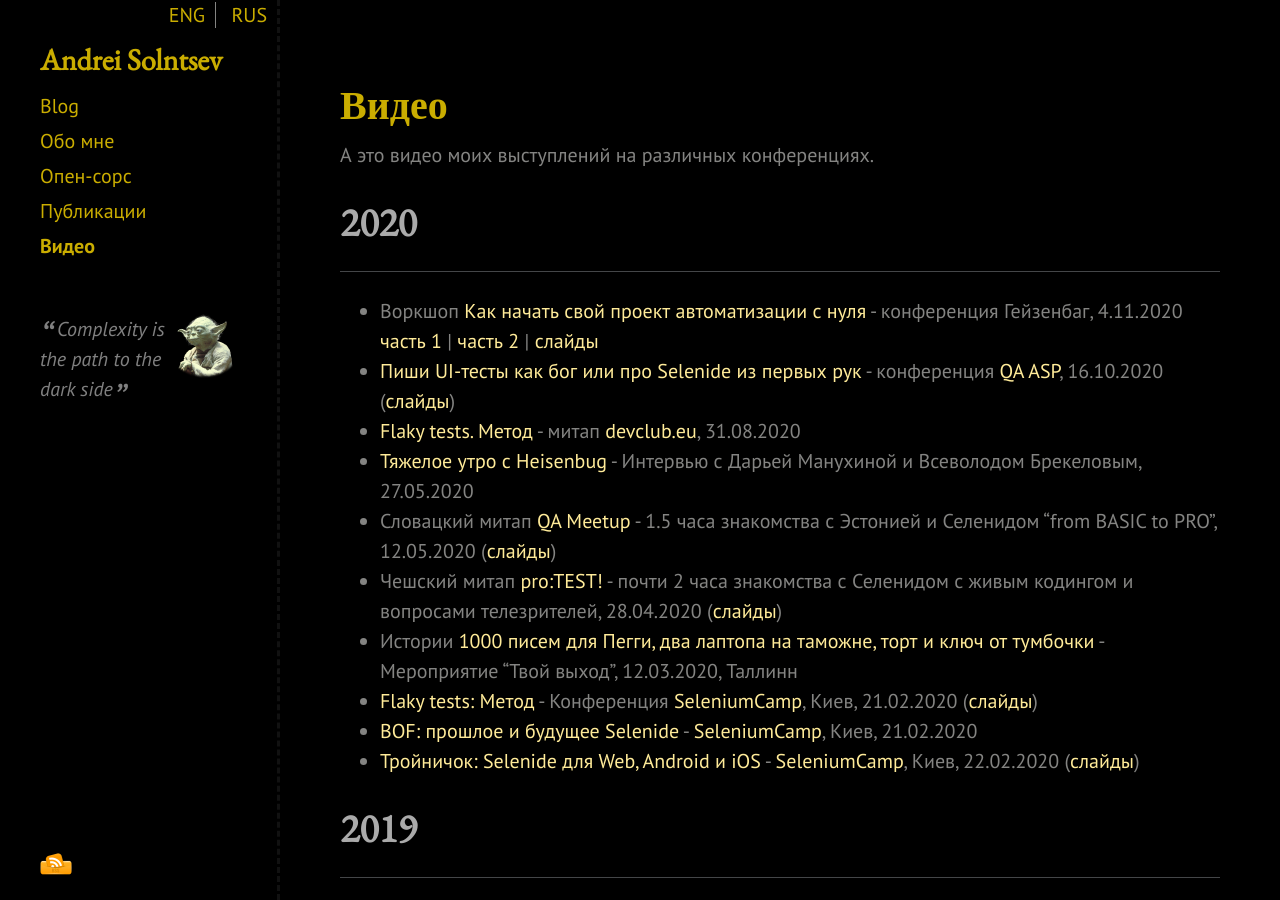
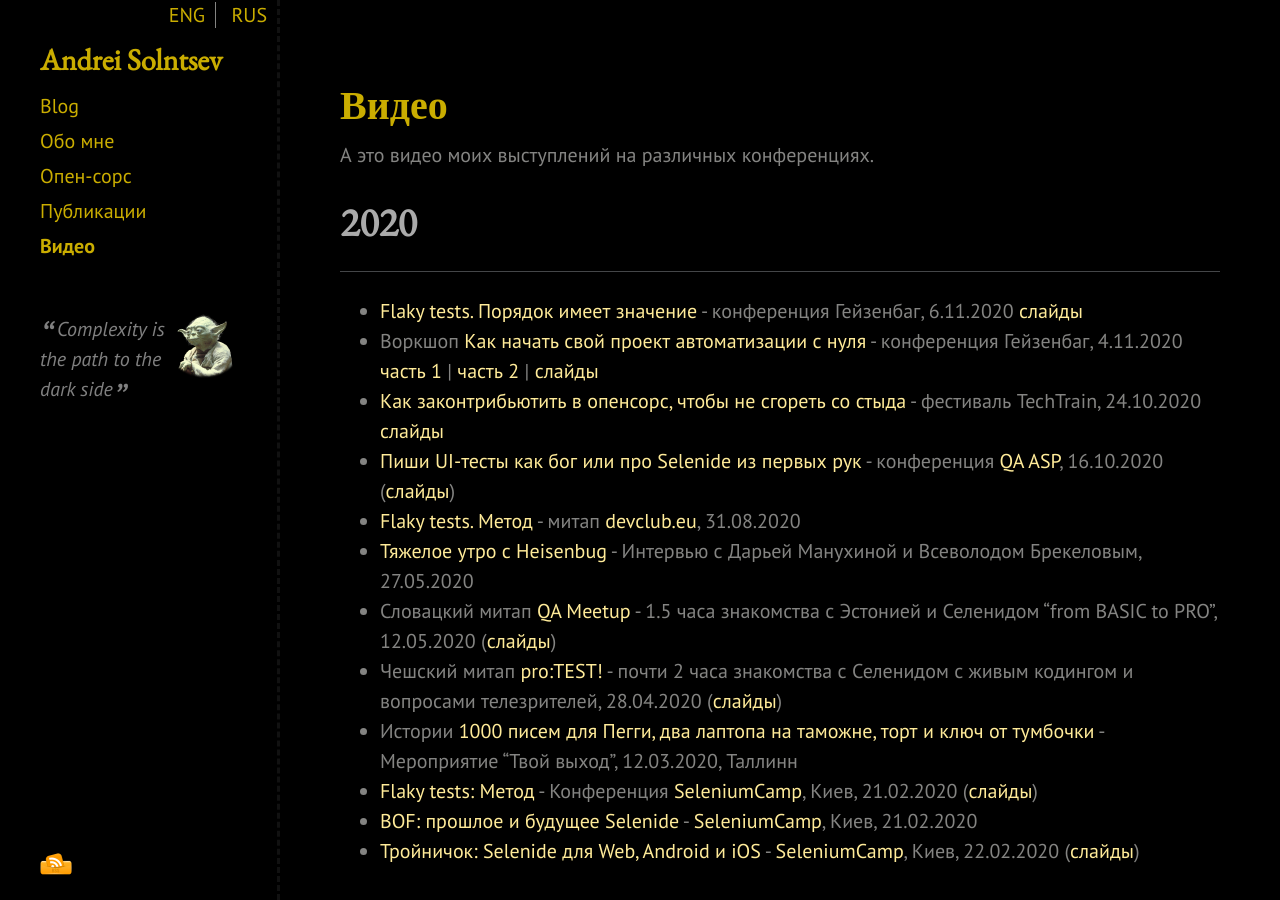
Before and after one commit to asolntsev/asolntsev.github.io, a Jekyll site: the page built from ru/video.md, in a window 1280 px wide and 900 px high. Built offline with Jekyll 4.4.1, drawn with Linux system fonts in a browser that asks for light colours; nearby versions of some CDN libraries.

Commit message:
publish "Flaky tests. The order" video.

```diff
--- a/ru/video.md
+++ b/ru/video.md
@@ -9,10 +9,12 @@ category: ru
 # 2020
 * * *
 
+* [Flaky tests. Порядок имеет значение](https://www.youtube.com/watch?list=PLsVTVVvrKX9tBV0_LSkAoSZge3C8qb0ec&v=fFe3reCoeBQ&feature=emb_logo&ab_channel=Heisenbug) - конференция Гейзенбаг, 6.11.2020   [слайды](https://docs.google.com/presentation/d/1RKDB2aN97KKZzNX37dUJ4U9ivwttr0Pe5RKeSW9V-FI/edit?usp=sharing)
 * Воркшоп [Как начать свой проект автоматизации с нуля](https://heisenbug-moscow.ru/en/2020/msk/talks/1dfbw9xjdsvzf5rnwh4p4l/) - конференция Гейзенбаг, 4.11.2020
   [часть 1](https://www.youtube.com/watch?v=1aq4gYflEho&feature=youtu.be&utm_campaign=Heisenbug_2020_Piter_Announce_NoParticipants_211220&utm_medium=email&utm_source=newsletter&ab_channel=Heisenbug) |
   [часть 2](https://www.youtube.com/watch?utm_campaign=Heisenbug_2020_Piter_Announce_NoParticipants_211220&utm_medium=email&utm_source=newsletter&v=pbvJ8rmh7Ws&feature=youtu.be&ab_channel=Heisenbug) |
   [слайды](https://docs.google.com/presentation/d/1GWX6MYA8SzUP1VJzysfPE52GX66iGmX5F8xaj63LDKo/edit?usp=sharing)
+* [Как законтрибьютить в опенсорс, чтобы не сгореть со стыда](https://habr.com/ru/company/jugru/blog/537166/) - фестиваль TechTrain, 24.10.2020 [слайды](https://docs.google.com/presentation/d/1tuRGtPXvEVBB39Sukayf_Tik4PXyGI5GOMfT0zrtQs8/edit?usp=sharing)
 * [Пиши UI-тесты как бог или про Selenide из первых рук](https://www.youtube.com/watch?v=pSA0mu40u54&list=PL7LkoU0BwMEdM-YvWCFP0B0g_pV9uPB6T&index=6) - конференция [QA ASP](http://qaasp.tech/andrei-solntsev), 16.10.2020
   ([слайды](https://docs.google.com/presentation/d/1QCUj2eLuFKZp6h8x0jgYaVZfNWDEg4pR9eHIwEHcbnk/edit?usp=sharing))
 * [Flaky tests. Метод](https://www.youtube.com/watch?v=SSglWLW40Ac&t=14s&ab_channel=DEVCLUB.EU) - митап [devclub.eu](http://devclub.eu/), 31.08.2020
```
